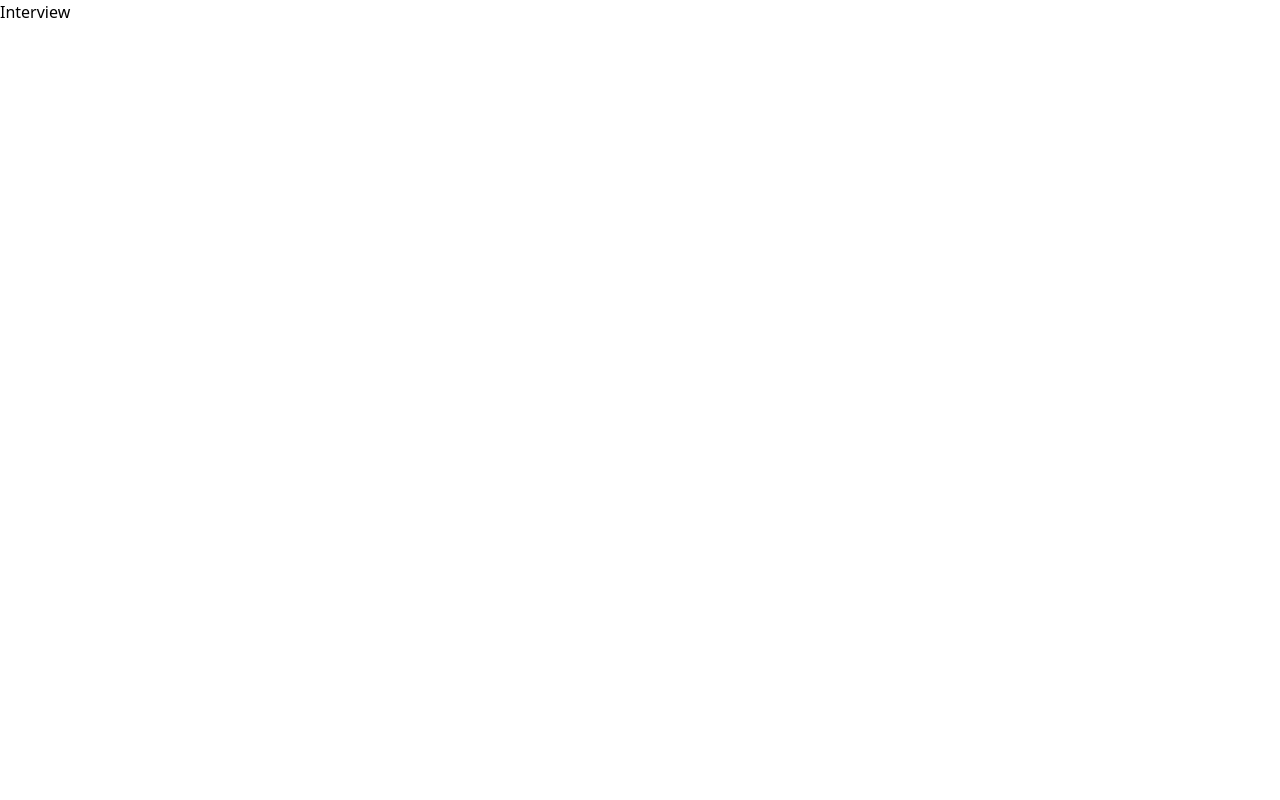
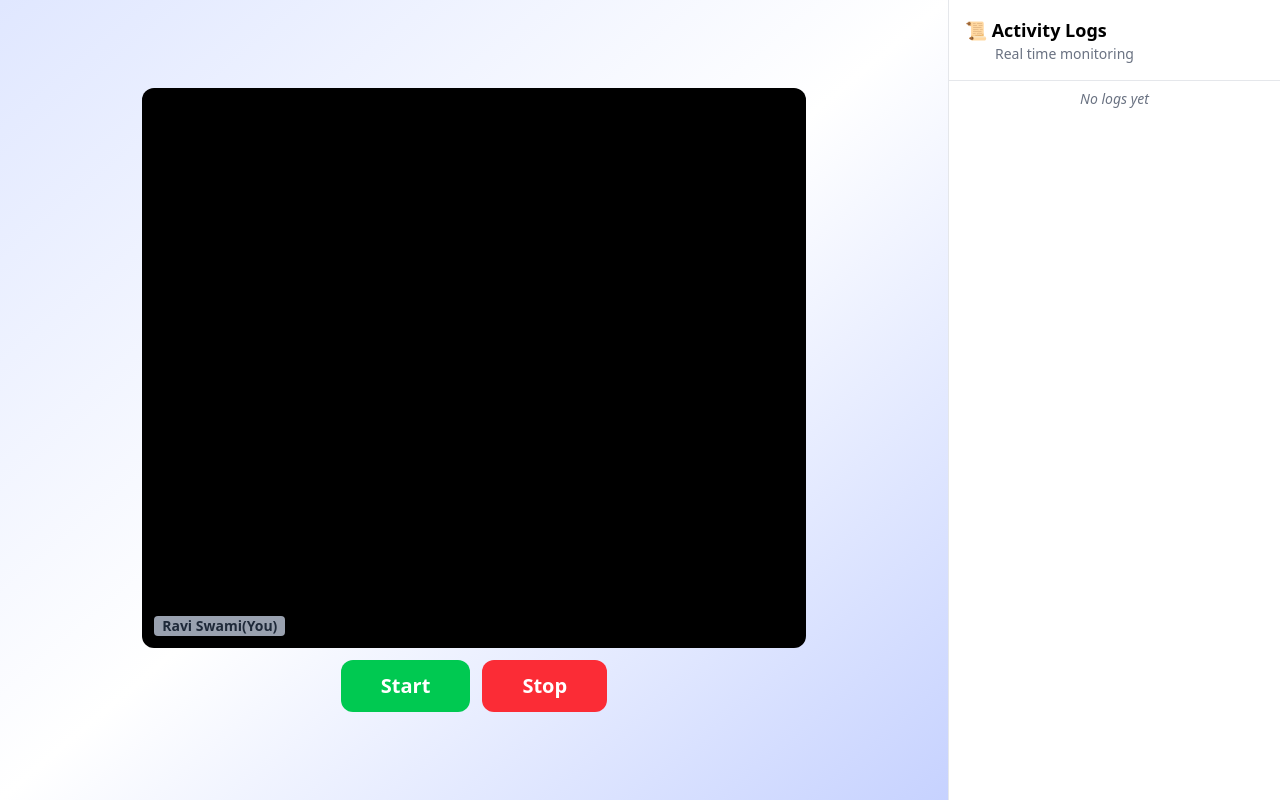
Before and after one commit to raviswamiii/Video-Proctoring-System, a React (Vite) app in the folder Frontend/: page /interview in a window 1280 px wide. Built offline with nearby package versions, Linux system fonts and the light colour scheme; sample sign-in values are in the browser's storage.

Commit message:
interviewUI

```diff
--- /dev/null
+++ b/Frontend/src/components/LogsPanel.jsx
@@ -0,0 +1,15 @@
+import React from "react";
+
+export const LogsPanel = () => {
+  return (
+    <div className="w-[35%] border-l border-gray-200">
+      <div className="border-b border-gray-200 p-4">
+        <p className="font-semibold text-lg">📜 Activity Logs</p>
+        <p className="text-sm text-gray-500 pl-7.5">Real time monitoring</p>
+      </div>
+      <div className="flex flex-col items-center p-2">
+        <p className="italic text-sm text-gray-500">No logs yet</p>
+      </div>
+    </div>
+  );
+};
--- /dev/null
+++ b/Frontend/src/components/VideoFeed.jsx
@@ -0,0 +1,21 @@
+import React from "react";
+
+export const VideoFeed = () => {
+  return (
+    <div className="w-full bg-gradient-to-br from-indigo-100 via-white to-indigo-200 h-screen flex flex-col justify-center items-center gap-3">
+      <div className="bg-black h-[70%] w-[70%] rounded-xl relative">
+        <p className="text-sm text-gray-800 font-semibold absolute bottom-3 left-3 bg-gray-400 rounded-sm px-2">
+          Ravi Swami(You)
+        </p>
+      </div>
+      <div className="flex gap-3">
+        <button className="bg-green-500 hover:bg-green-600 cursor-pointer text-white px-10 py-3 text-xl font-semibold rounded-xl">
+          Start
+        </button>
+        <button className="bg-red-500 hover:bg-red-600 cursor-pointer text-white px-10 py-3 text-xl font-semibold rounded-xl">
+          Stop
+        </button>
+      </div>
+    </div>
+  );
+};
--- a/Frontend/src/pages/Interview.jsx
+++ b/Frontend/src/pages/Interview.jsx
@@ -1,7 +1,12 @@
 import React from 'react'
+import { VideoFeed } from '../components/VideoFeed'
+import { LogsPanel } from '../components/LogsPanel'
 
 export const Interview = () => {
   return (
-    <div>Interview</div>
+    <div className='flex'>
+      <VideoFeed/>
+      <LogsPanel/>
+    </div>
   )
 }
```
